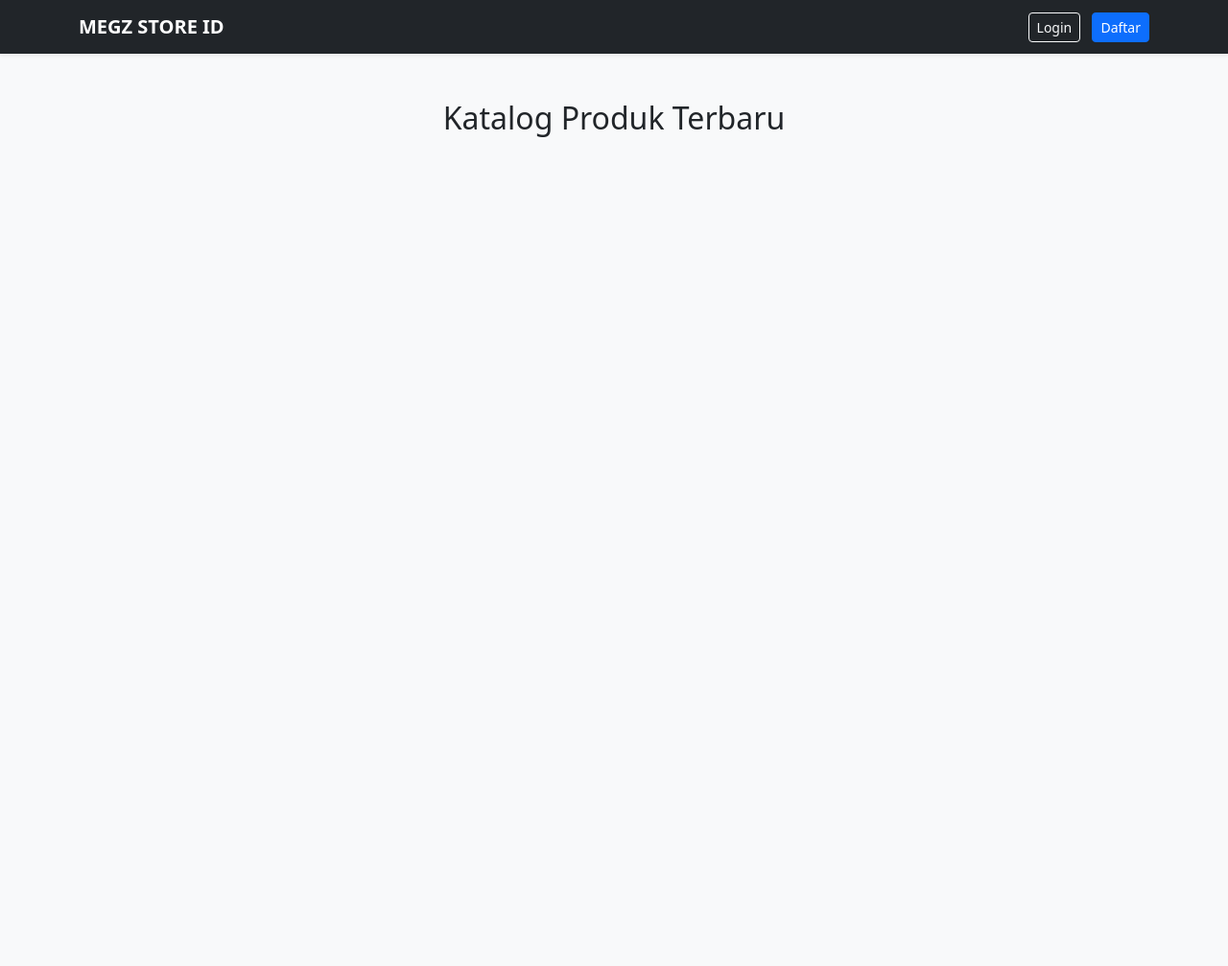
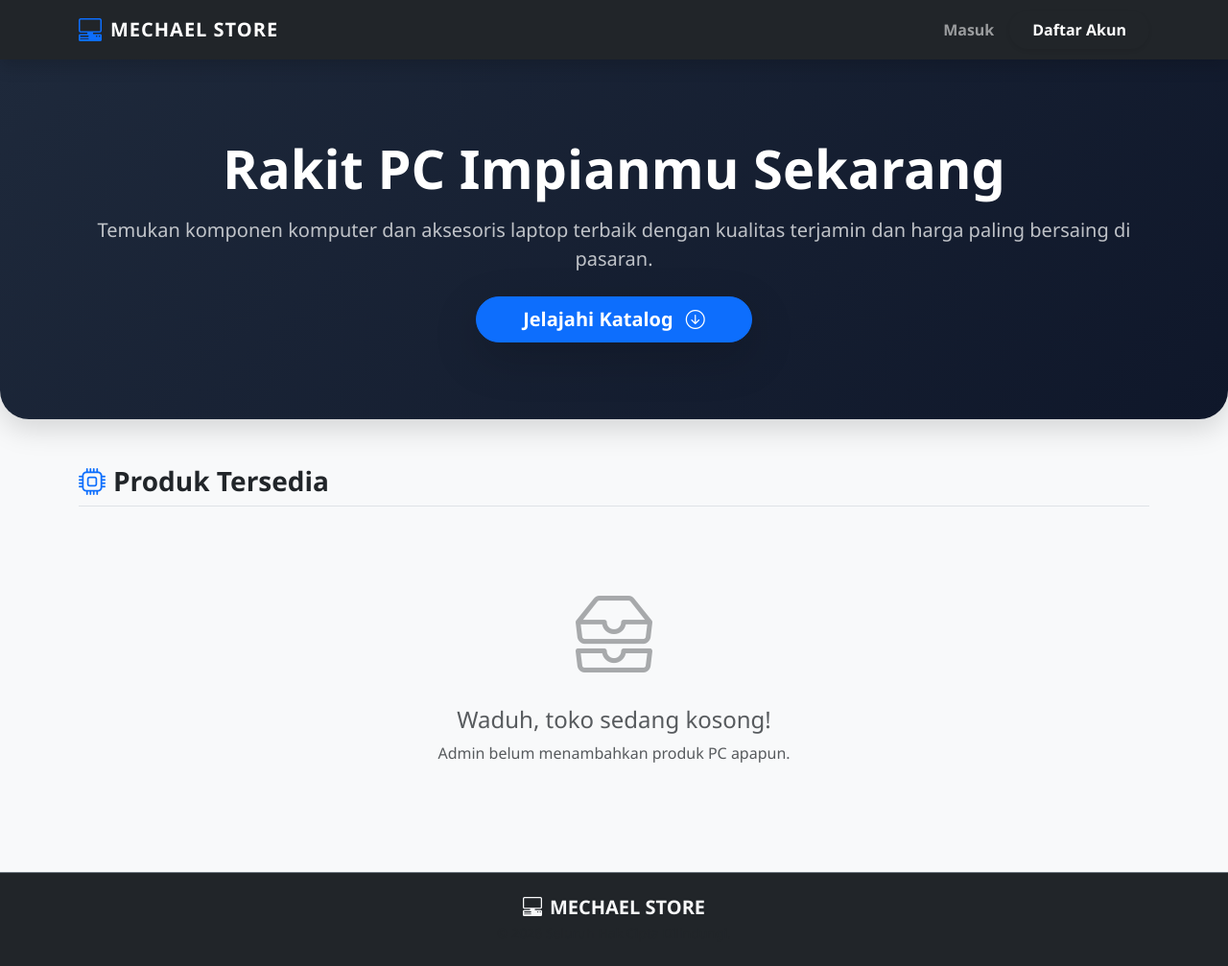
Before and after one commit to Megzz7/megz-store-web, a Flask app: page / in a window 1280 px wide. Shown: the whole page at 96% size. Before the commit the page ends 143 px from the top, so only its background shows below. Run offline with Flask 3, Linux system fonts and the light colour scheme; data that the repository does not hold is empty; some libraries are stand-ins or nearby versions.

Commit message:
UI/UX UPDATE!

```diff
--- a/templates/index.html
+++ b/templates/index.html
@@ -2,55 +2,186 @@
 <html lang="id">
 <head>
     <meta charset="UTF-8">
-    <title>MEGZZ STORE ID - PC & Laptop</title>
+    <meta name="viewport" content="width=device-width, initial-scale=1.0">
+    <title>MEGZ STORE ID - PC & Tech</title>
     <link href="https://cdn.jsdelivr.net/npm/bootstrap@5.3.0/dist/css/bootstrap.min.css" rel="stylesheet">
+    <link rel="stylesheet" href="https://cdn.jsdelivr.net/npm/bootstrap-icons@1.11.1/font/bootstrap-icons.css">
+
+    <style>
+        body {
+            background-color: #f8f9fa;
+            font-family: 'Segoe UI', Tahoma, Geneva, Verdana, sans-serif;
+            display: flex;
+            flex-direction: column;
+            min-height: 100vh;
+        }
+        .navbar-brand { font-weight: 800; letter-spacing: 1px; }
+
+        /* Desain Banner Atas (Hero) */
+        .hero-section {
+            background: linear-gradient(135deg, #1e293b 0%, #0f172a 100%);
+            color: white;
+            padding: 5rem 0;
+            margin-bottom: 3rem;
+            border-radius: 0 0 30px 30px;
+            box-shadow: 0 10px 30px rgba(0,0,0,0.15);
+        }
+
+        /* Animasi Kartu Produk */
+        .product-card {
+            transition: all 0.3s ease;
+            border: none;
+            border-radius: 15px;
+            overflow: hidden;
+            background: white;
+        }
+        .product-card:hover {
+            transform: translateY(-8px);
+            box-shadow: 0 15px 35px rgba(0,0,0,0.1) !important;
+        }
+
+        /* Placeholder Gambar Kotak Atas */
+        .card-header-custom {
+            background: #e2e8f0;
+            height: 160px;
+            display: flex;
+            align-items: center;
+            justify-content: center;
+            font-size: 4rem;
+            color: #94a3b8;
+            transition: color 0.3s ease;
+        }
+        .product-card:hover .card-header-custom {
+            color: #3b82f6; /* Berubah biru saat di-hover */
+        }
+
+        /* Teks Harga & Kategori */
+        .price-tag {
+            font-size: 1.3rem;
+            font-weight: 800;
+            color: #059669;
+        }
+        .category-badge {
+            position: absolute;
+            top: 15px;
+            right: 15px;
+            background: rgba(15, 23, 42, 0.85);
+            color: white;
+            padding: 5px 12px;
+            border-radius: 20px;
+            font-size: 0.75rem;
+            letter-spacing: 0.5px;
+            backdrop-filter: blur(4px);
+        }
+    </style>
 </head>
-<body class="bg-light">
-    <nav class="navbar navbar-expand-lg navbar-dark bg-dark shadow-sm">
+<body>
+
+    <nav class="navbar navbar-expand-lg navbar-dark bg-dark sticky-top shadow">
         <div class="container">
-            <a class="navbar-brand fw-bold" href="/">MEGZ STORE ID</a>
-            <div class="ms-auto">
+            <a class="navbar-brand d-flex align-items-center" href="/">
+                <i class="bi bi-pc-display-horizontal fs-4 me-2 text-primary"></i>
+                MECHAEL STORE
+            </a>
+            <button class="navbar-toggler" type="button" data-bs-toggle="collapse" data-bs-target="#navbarNav">
+                <span class="navbar-toggler-icon"></span>
+            </button>
+            <div class="collapse navbar-collapse" id="navbarNav">
+                <ul class="navbar-nav ms-auto align-items-center">
                     {% if session.logged_in %}
-                    <span class="text-white me-3">Halo, <b>{{ session.username }}</b></span>
+                        <li class="nav-item text-light me-4">
+                            <i class="bi bi-person-circle me-1"></i> Halo, <span class="fw-bold">{{ session.username }}</span>
+                        </li>
+                        <li class="nav-item">
+                            <a class="nav-link btn btn-outline-light btn-sm px-4 rounded-pill me-2 d-flex align-items-center" href="/cart">
+                                <i class="bi bi-cart3 me-2"></i> Keranjang
+                            </a>
+                        </li>
                         {% if session.role == 'admin' %}
-                        <a href="/admin" class="btn btn-warning btn-sm me-2">Admin Panel</a>
+                        <li class="nav-item">
+                            <a class="nav-link text-warning fw-bold d-flex align-items-center" href="/admin">
+                                <i class="bi bi-speedometer2 me-1"></i> Dashboard Admin
+                            </a>
+                        </li>
+                        {% endif %}
+                        <li class="nav-item ms-2">
+                            <a class="nav-link text-danger text-decoration-underline" href="/logout">Keluar</a>
+                        </li>
                     {% else %}
-                        <a href="/cart" class="btn btn-outline-info btn-sm me-2">🛒 Keranjang</a>
+                        <li class="nav-item me-2"><a class="nav-link fw-bold" href="/login">Masuk</a></li>
+                        <li class="nav-item">
+                            <a class="nav-link btn btn-primary btn-sm px-4 rounded-pill text-white fw-bold shadow-sm" href="/register">Daftar Akun</a>
+                        </li>
                     {% endif %}
-                    <a href="/logout" class="btn btn-outline-danger btn-sm">Logout</a>
-                {% else %}
-                    <a href="/login" class="btn btn-outline-light btn-sm me-2">Login</a>
-                    <a href="/register" class="btn btn-primary btn-sm">Daftar</a>
-                {% endif %}
+                </ul>
             </div>
         </div>
     </nav>
 
-    <div class="container mt-5">
-        <h2 class="mb-4 text-center">Katalog Produk Terbaru</h2>
-        <div class="row">
+    <div class="hero-section">
+        <div class="container text-center">
+            <h1 class="display-4 fw-bold mb-3">Rakit PC Impianmu Sekarang</h1>
+            <p class="lead text-light opacity-75 mb-4 max-w-2xl mx-auto">Temukan komponen komputer dan aksesoris laptop terbaik dengan kualitas terjamin dan harga paling bersaing di pasaran.</p>
+            <a href="#katalog" class="btn btn-primary btn-lg rounded-pill px-5 shadow-lg fw-bold">
+                Jelajahi Katalog <i class="bi bi-arrow-down-circle ms-2"></i>
+            </a>
+        </div>
+    </div>
+
+    <div class="container mb-5 flex-grow-1" id="katalog">
+        <div class="d-flex justify-content-between align-items-end mb-4 border-bottom pb-2">
+            <h3 class="fw-bold mb-0"><i class="bi bi-cpu me-2 text-primary"></i>Produk Tersedia</h3>
+        </div>
+
+        <div class="row g-4">
+            {% if products %}
                 {% for p in products %}
-            <div class="col-md-3 mb-4">
-                <div class="card h-100 border-0 shadow-sm">
-                    <div class="card-body">
-                        <span class="badge bg-info text-dark mb-2">{{ p.category }}</span>
-                        <h5 class="card-title">{{ p.name }}</h5>
-                        <p class="text-danger fw-bold h5">Rp {{ "{:,.0f}".format(p.price).replace(',', '.') }}</p>
-                        <p class="text-muted small">Stok: {{ p.stock }} unit</p>
+                <div class="col-12 col-md-6 col-lg-3">
+                    <div class="card product-card shadow-sm h-100 position-relative">
+                        <span class="category-badge"><i class="bi bi-tag-fill me-1"></i>{{ p.category }}</span>
+
+                        <div class="card-header-custom">
+                            <i class="bi bi-gpu-card"></i>
                         </div>
-                    <div class="card-footer bg-white border-0">
-                        {% if session.role != 'admin' %}
+
+                        <div class="card-body d-flex flex-column p-4">
+                            <h5 class="card-title fw-bold text-dark">{{ p.name }}</h5>
+
+                            <div class="mt-auto pt-3 border-top">
+                                <div class="d-flex justify-content-between align-items-center mb-3">
+                                    <span class="price-tag">Rp {{ "{:,.0f}".format(p.price).replace(',', '.') }}</span>
+                                    <span class="badge bg-light text-secondary border px-2 py-1">
+                                        <i class="bi bi-box-seam me-1"></i>Sisa: {{ p.stock }}
+                                    </span>
+                                </div>
+
                                 <form action="/add_to_cart/{{ p.id }}" method="POST">
-                            <button type="submit" class="btn btn-dark w-100">Beli Sekarang</button>
+                                    <button type="submit" class="btn btn-dark w-100 rounded-pill shadow-sm fw-bold">
+                                        <i class="bi bi-cart-plus fs-5 me-1"></i> + Keranjang
+                                    </button>
                                 </form>
-                        {% else %}
-                        <button class="btn btn-secondary w-100" disabled>Mode Admin</button>
-                        {% endif %}
+                            </div>
                         </div>
                     </div>
                 </div>
                 {% endfor %}
+            {% else %}
+                <div class="col-12 text-center py-5">
+                    <i class="bi bi-inboxes text-muted opacity-50" style="font-size: 5rem;"></i>
+                    <h4 class="mt-3 text-muted">Waduh, toko sedang kosong!</h4>
+                    <p class="text-muted">Admin belum menambahkan produk PC apapun.</p>
+                </div>
+            {% endif %}
         </div>
     </div>
+
+    <footer class="bg-dark text-light text-center py-4 mt-auto border-top border-secondary">
+        <div class="container">
+            <h5 class="fw-bold mb-1"><i class="bi bi-pc-display-horizontal me-2"></i>MECHAEL STORE</h5>
+            <p class="text-muted small mb-0">&copy; 2026 Seluruh Hak Cipta Dilindungi.</p>
+        </div>
+    </footer>
+
+    <script src="https://cdn.jsdelivr.net/npm/bootstrap@5.3.0/dist/js/bootstrap.bundle.min.js"></script>
 </body>
 </html>
```
Lines whose indentation alone changed are shown as unchanged.
